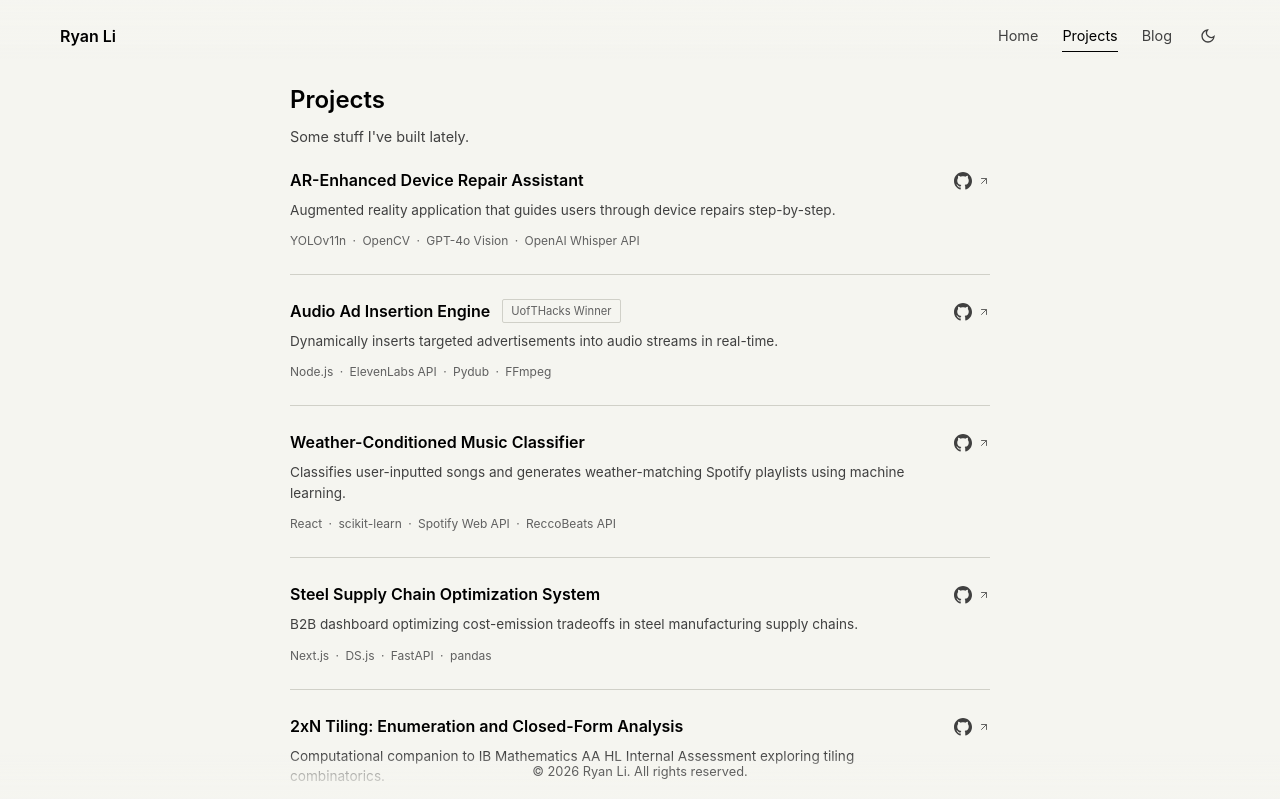
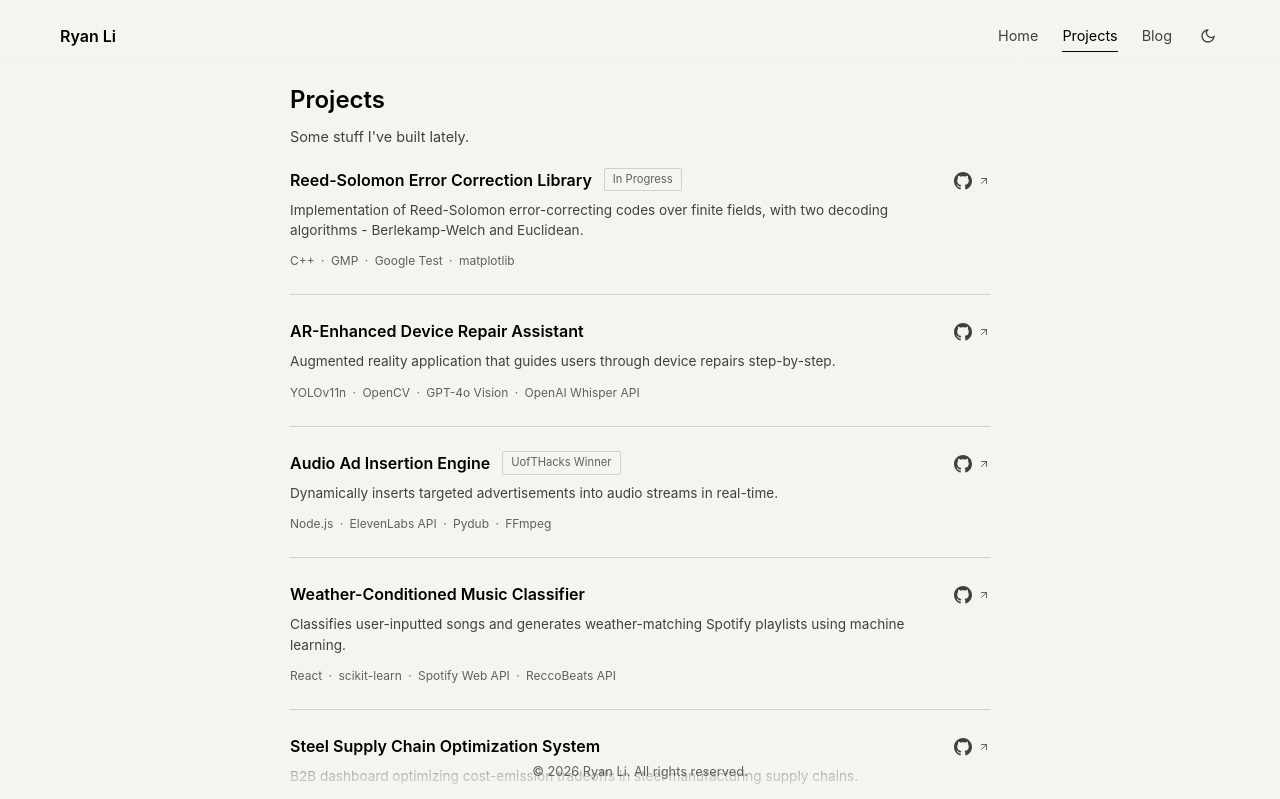
Before and after one commit to rli8145/rli-personal-website, a React (Vite) app: page /projects in a window 1280 px wide. Shown: the top 799 px of the page. Built offline with nearby package versions, Linux system fonts and the light colour scheme.

Commit message:
added in progress project

```diff
--- a/src/components/Projects.jsx
+++ b/src/components/Projects.jsx
@@ -4,13 +4,21 @@
   const projects = [
     {
       id: 1,
+      title: 'Reed-Solomon Error Correction Library',
+      description: 'Implementation of Reed-Solomon error-correcting codes over finite fields, with two decoding algorithms - Berlekamp-Welch and Euclidean.',
+      technologies: ['C++', 'GMP', 'Google Test', 'matplotlib'],
+      github: 'https://github.com/rli8145/reed-solomon',
+      award: 'In Progress'
+    },
+    {
+      id: 2,
       title: 'AR-Enhanced Device Repair Assistant',
       description: 'Augmented reality application that guides users through device repairs step-by-step.',
       technologies: ['YOLOv11n', 'OpenCV', 'GPT-4o Vision', 'OpenAI Whisper API'],
       github: 'https://github.com/danielkwan-dev/golden-age'
     },
     {
-      id: 2,
+      id: 3,
       title: 'Audio Ad Insertion Engine',
       description: 'Dynamically inserts targeted advertisements into audio streams in real-time.',
       technologies: ['Node.js', 'ElevenLabs API', 'Pydub', 'FFmpeg'],
@@ -18,23 +26,23 @@
       award: 'UofTHacks Winner'
     },
    {
-      id: 3,
+      id: 4,
       title: 'Weather-Conditioned Music Classifier',
       description: 'Classifies user-inputted songs and generates weather-matching Spotify playlists using machine learning.',
       technologies: ['React', 'scikit-learn', 'Spotify Web API', 'ReccoBeats API'],
       github: 'https://github.com/rli8145/weather-playlist-generator'
     },
     {
-      id: 4,
+      id: 5,
       title: 'Steel Supply Chain Optimization System',
       description: 'B2B dashboard optimizing cost-emission tradeoffs in steel manufacturing supply chains.',
       technologies: ['Next.js', 'DS.js', 'FastAPI', 'pandas'],
       github: 'https://github.com/rli8145/MITEC-Array-Technologies'
     },
     {
-      id: 5,
-      title: '2xN Tiling: Enumeration and Closed-Form Analysis',
-      description: 'Computational companion to IB Mathematics AA HL Internal Assessment exploring tiling combinatorics.',
+      id: 6,
+      title: '2xN Tiling Solver',
+      description: 'Computational companion to IB Mathematics paper exploring tiling combinatorics via generating functions.',
       technologies: ['C++', 'Sympy', 'mpmath'],
       github: 'https://github.com/rli8145/tiling-combinatorics'
     }
```
